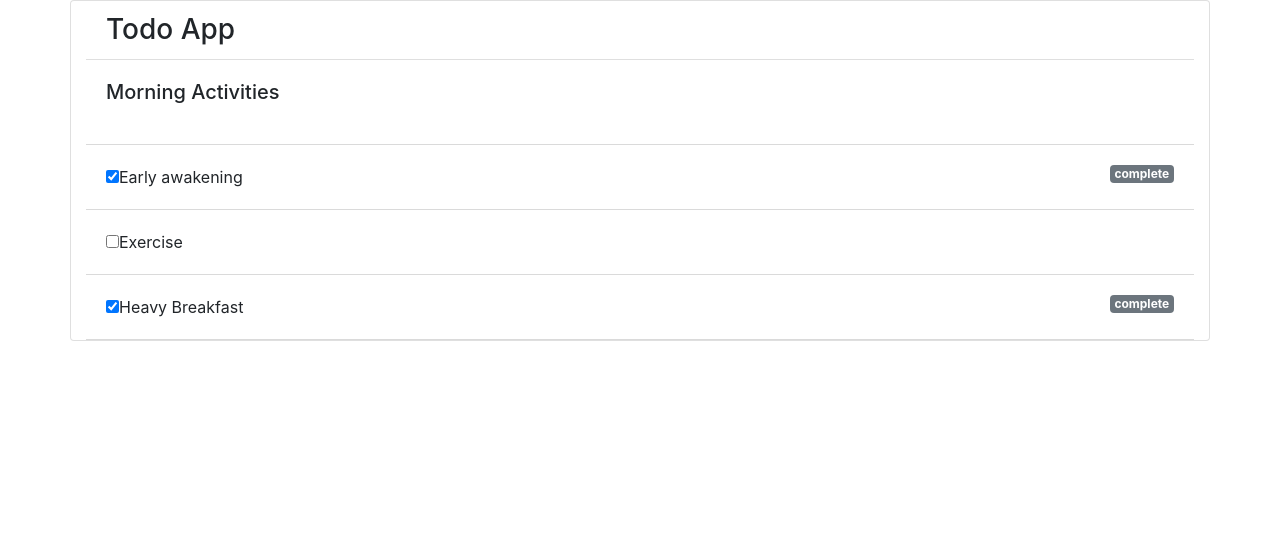
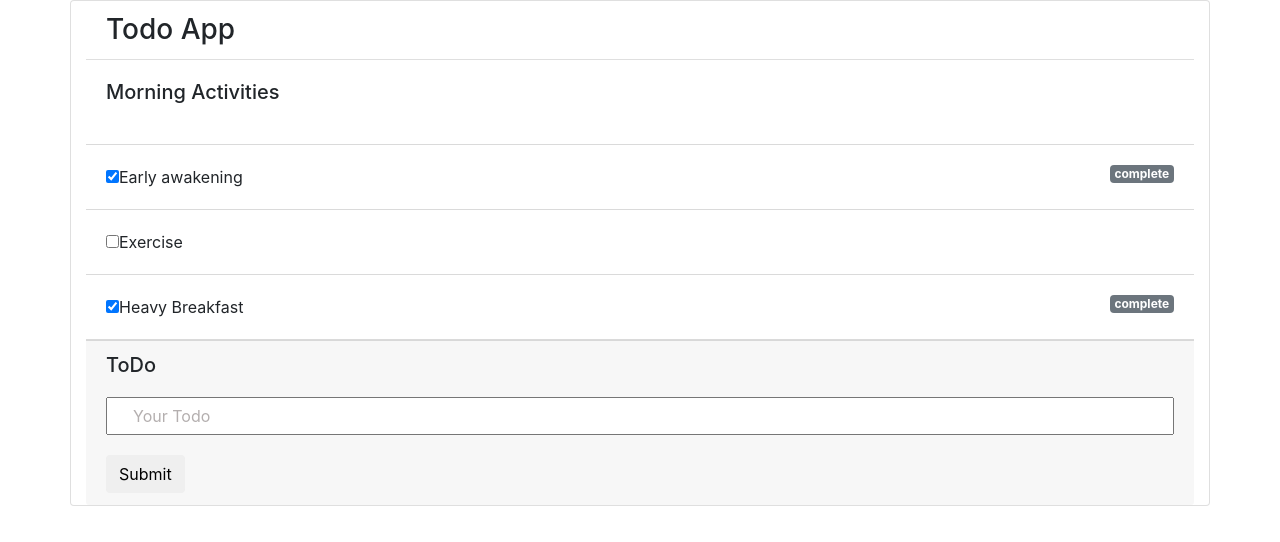
Before and after one commit to yogendraEtech/todoApp, a React (Create React App) app: page / in a window 1280 px wide. Shown: the top 542 px of the page. Built offline with nearby package versions, Linux system fonts and the light colour scheme.

Commit message:
todo commit

```diff
--- a/package.json
+++ b/package.json
@@ -3,6 +3,7 @@
   "version": "0.1.0",
   "private": true,
   "dependencies": {
+    "classnames": "^2.2.6",
     "node-sass": "^4.11.0",
     "react": "^16.7.0",
     "react-dom": "^16.7.0",
--- /dev/null
+++ b/src/ToDoApp.js
@@ -0,0 +1,40 @@
+import React from 'react';
+import ToDoName from './ToDoName';
+import ToDoBody from './ToDoBody';
+import './ToDoApp.scss'
+
+class ToDoApp extends React.Component {
+    constructor() {
+        super();
+        this.state = {
+            todoName: 'Morning Activities',
+            todoList: [
+                { id: 0, name: 'Early awakening', checked: true },
+                { id: 1, name: 'Exercise', checked: false },
+                { id: 2, name: 'Heavy Breakfast', checked: true }
+            ],
+            data:''
+        }
+
+    }
+    handleClick(e, data) {
+        e.preventDefault();
+        this.setState({
+            todoList: [...this.state.todoList,data]
+        })
+
+    }
+
+    render() {
+        return (
+            <div className='card container todoApp'>
+                <h3 className='card-header'>Todo App</h3>
+                <ToDoName todoName={this.state.todoName} />
+                <ToDoBody todoList={this.state.todoList} handleClick={(e,data) => this.handleClick(e,data)} />
+            </div>
+
+        )
+    }
+}
+
+export default ToDoApp;
--- /dev/null
+++ b/src/ToDoApp.scss
@@ -0,0 +1,14 @@
+.todoApp{
+    h3{
+        background: transparent;
+    }
+    .item{
+        border-bottom: 1px solid rgb(218, 218, 218);
+        span{
+            float: right;
+        }
+    }
+    .item:nth-child(1){
+        border-top: 1px solid rgb(218, 218, 218);
+    }
+}
--- a/src/ToDoBody.js
+++ b/src/ToDoBody.js
@@ -1,14 +1,28 @@
 import React from 'react';
-import ToDoItems from './ToDoitems'
+import ToDoItems from './ToDoitems';
+import ToDoForm from './ToDoForm';
 
-class ToDoBody extends React.Component{
-    render(){
-        return(
+class ToDoBody extends React.Component {
+
+    constructor(props) {
+        super(props)
+        // this.state = {
+        //     itemss: this.props.todoList
+        // }
+    }
+
+
+    render() {
+
+        //  console.log(this.props.handleClick());
+        return (
             <div>
-                <ToDoItems items={this.props.todoList}/>
+                <ToDoItems items={this.props.todoList} />
+                <ToDoForm items={this.props.todoList} handleClick={(data) => this.props.handleClick(data)} />
             </div>
         )
+
     }
 }
 
-export default  ToDoBody;
+export default ToDoBody;
--- a/src/ToDoForm.js
+++ b/src/ToDoForm.js
@@ -1,29 +1,37 @@
 import React from 'react';
-import ToDoName from './ToDoName';
-import ToDoBody from './ToDoBody';
-import './ToDoForm.scss'
+import './ToDoForm.scss';
+import classnames from 'classnames';
 
-class ToDoForm extends React.Component {false
-    constructor() {
-        super();
+class ToDoForm extends React.Component {
+
+    constructor(props) {
+        super(props);
+        this.ref = React.createRef();
         this.state = {
-            todoName: 'Morning Activities',
-            todoList: [
-                { id: 0, name: 'Early awakening', checked: true },
-                { id: 1, name: 'Exercise', checked: false },
-                { id: 2, name: 'Heavy Breakfast', checked: true }
-            ]
+            item: {}
         }
+       this.i=4;
     }
 
+
+
+    myElement = (event) => {
+
+        this.setState({
+            item: { id: this.i++, name: this.ref.current.value, checked: false }
+        });
+        event.preventDefault();
+    }
     render() {
+        console.log(this.state.item)
         return (
-            <div className='card container todoForm'>
-                <h3 className='card-header'>Todo App</h3>
-                <ToDoName todoName={this.state.todoName}/>
-                <ToDoBody todoList={this.state.todoList}/>
+            <div className='form card-footer'>
+                <form  onSubmit={(e)=>this.props.handleClick(this.state.item)}>
+                    <h5>ToDo</h5>
+                    <input  className='input-box' type="text" placeholder="Your Todo" ref={this.ref}  />
+                    <input className=' btn btn-lgsubmit-btn' type="submit" onMouseDown={this.myElement} />
+                </form>
             </div>
-
         )
     }
 }
--- a/src/ToDoForm.scss
+++ b/src/ToDoForm.scss
@@ -1,14 +1,12 @@
-.todoForm{
-    h3{
-        background: transparent;
+.form{
+    .input-box{
+        display: block;
+       width: 100%;
+       padding: 5px;
+       margin: 20px 0;
     }
-    .item{
-        border-bottom: 1px solid rgb(218, 218, 218);
-        span{
-            float: right;
-        }
-    }
-    .item:nth-child(1){
-        border-top: 1px solid rgb(218, 218, 218);
+    ::placeholder{
+        padding-left:20px;
+        color: rgb(180, 175, 175);
     }
 }
--- a/src/ToDoitems.js
+++ b/src/ToDoitems.js
@@ -3,6 +3,7 @@ import React from 'react';
 class ToDoItems extends React.Component {
     render() {
         const item = this.props.items;
+
         const rows = item.map((m) => {
             return (
                 <div className='card-body item' key={m.id}>
--- a/src/index.js
+++ b/src/index.js
@@ -3,9 +3,9 @@ import ReactDOM from 'react-dom';
 import './index.css';
 import App from './App';
 import * as serviceWorker from './serviceWorker';
-import ToDoForm from './ToDoForm'
+import ToDoApp from './ToDoApp'
 
-ReactDOM.render(<ToDoForm />, document.getElementById('root'));
+ReactDOM.render(<ToDoApp />, document.getElementById('root'));
 
 // If you want your app to work offline and load faster, you can change
 // unregister() to register() below. Note this comes with some pitfalls.
```
Also changed, not shown: src/ToDoCompleteBadge.js (deleted), 1 other file (tests, documents, lock files or other folders).
